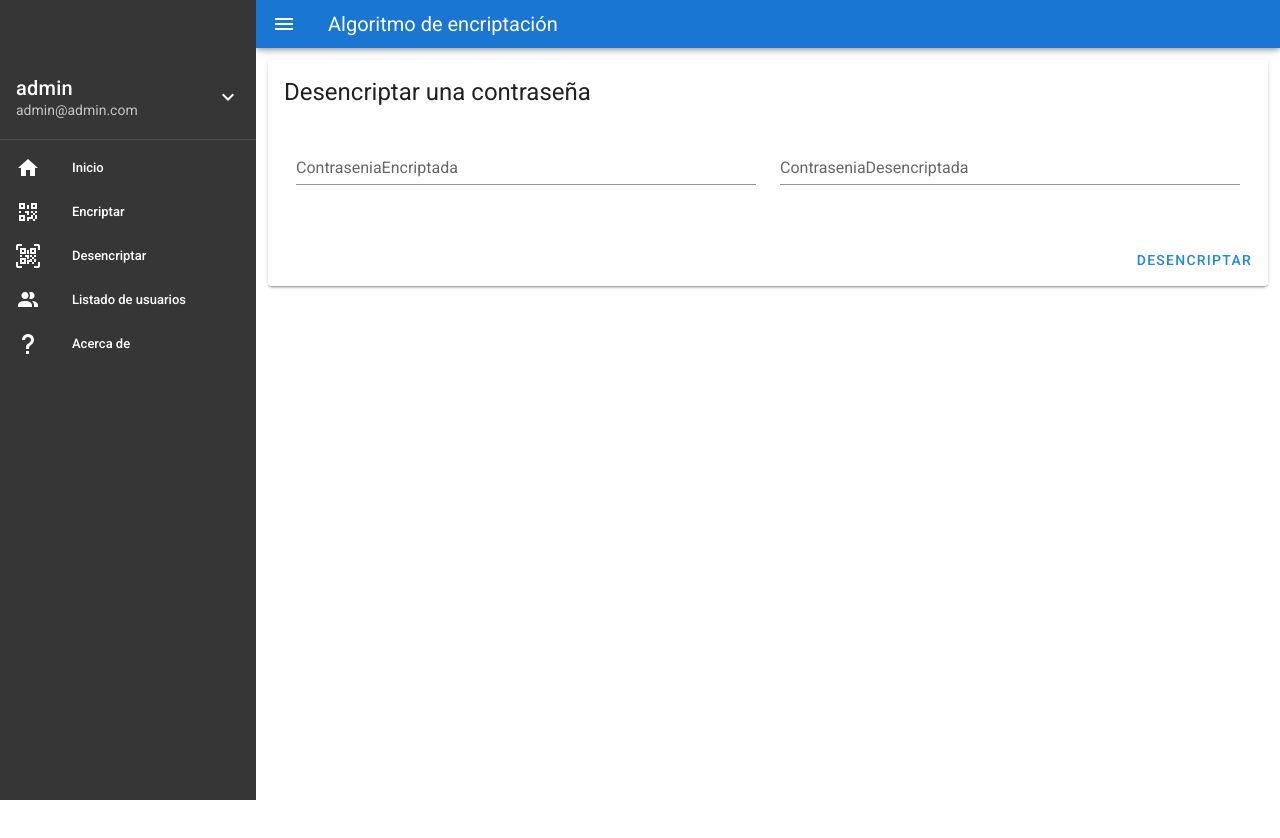
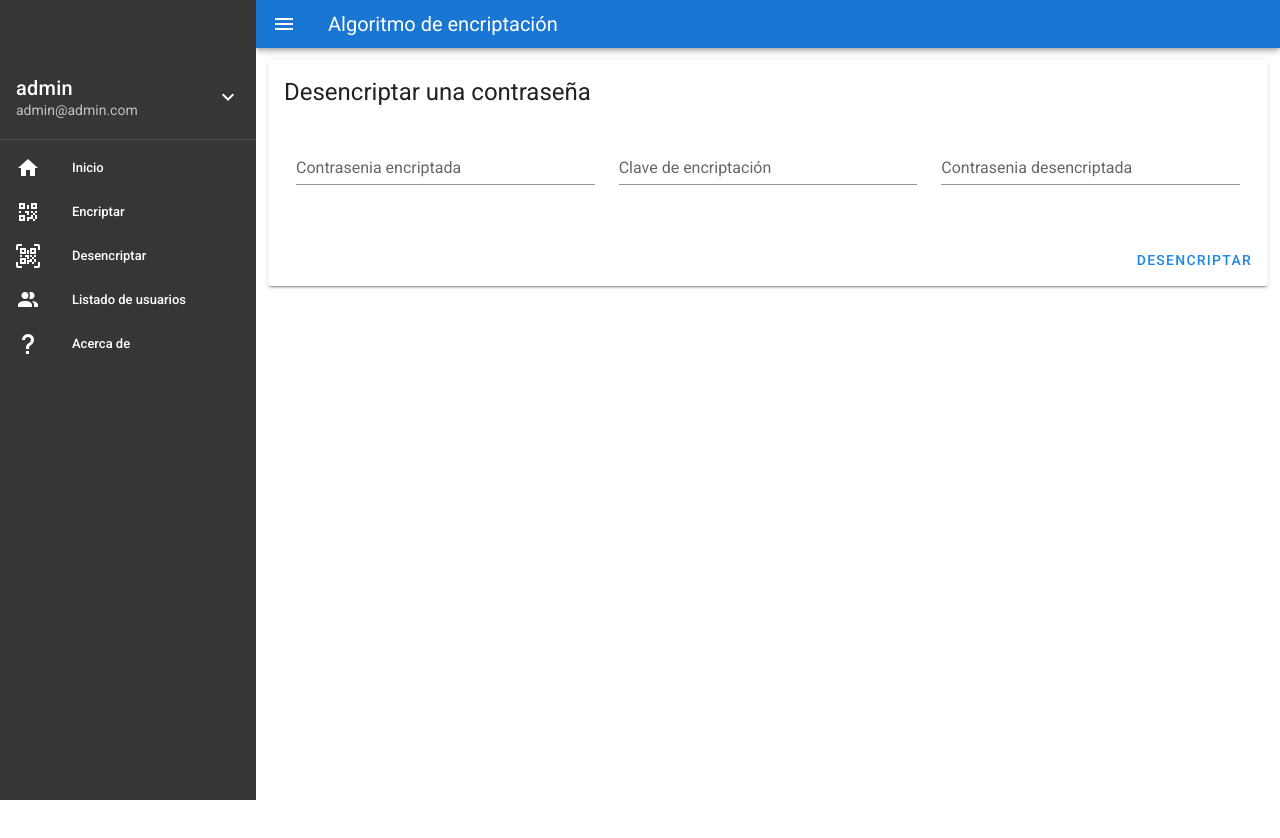
Before and after one commit to gguevarav/algoritmoEncriptacion, a Vue app in the folder app/: page /desencriptar in a window 1280 px wide. Shown: the top 838 px of the page. Built offline with nearby package versions, Linux system fonts and the light colour scheme.

Commit message:
Se modifica el backend con la implementaciónd el algoritmo AES, tanto encriptación como desecriptación. El frontend se modifica para que admita el envío de la llave secreta para el encriptado y desencriptado.

```diff
--- a/app/src/views/Desencriptar.vue
+++ b/app/src/views/Desencriptar.vue
@@ -44,23 +44,31 @@
             <v-row>
               <v-col
                 cols="12"
-                sm="6"
-                md="6">
+                sm="4"
+                md="4">
                 <v-text-field
                   v-model="DatosUsuario.ContraseniaEncriptada"
-                  label="ContraseniaEncriptada"
+                  label="Contrasenia encriptada"
                   :rules="[rules.required]">
                 </v-text-field>
               </v-col>
               <v-col
                 cols="12"
-                sm="6"
-                md="6">
+                sm="4"
+                md="4">
+                <v-text-field
+                  v-model="DatosUsuario.llaveEncriptacion"
+                  label="Clave de encriptación"
+                  :rules="[rules.required]">
+                </v-text-field>
+              </v-col>
+              <v-col
+                cols="12"
+                sm="4"
+                md="4">
                 <v-text-field
                   v-model="DatosUsuario.ContraseniaUsuario"
-                  label="ContraseniaDesencriptada"
-
-                    >
+                  label="Contrasenia desencriptada">
                 </v-text-field>
               </v-col>
             </v-row>
@@ -94,10 +102,12 @@ export default {
     DatosUsuario:{
       ContraseniaEncriptada: '',
       ContraseniaUsuario: '',
+      llaveEncriptacion: '',
     },
     datosVacios:{
       ContraseniaEncriptada: '',
       ContraseniaUsuario: '',
+      llaveEncriptacion: '',
     },
     contraseniaDesencriptada: [],
     rules: {
--- a/app/src/views/Encriptar.vue
+++ b/app/src/views/Encriptar.vue
@@ -44,21 +44,31 @@
             <v-row>
               <v-col
                 cols="12"
-                sm="6"
-                md="6">
+                sm="4"
+                md="4">
                 <v-text-field
                   v-model="DatosUsuario.NombreApellidoUsuario"
-                  label="NombreUsuario"
+                  label="Nombre del usuario"
                   :rules="[rules.required]">
                 </v-text-field>
               </v-col>
               <v-col
                 cols="12"
-                sm="6"
-                md="6">
+                sm="4"
+                md="4">
                 <v-text-field
                   v-model="DatosUsuario.ContraseniaUsuario"
                   label="Contraseña"
+                  :rules="[rules.required]">
+                </v-text-field>
+              </v-col>
+              <v-col
+                cols="12"
+                sm="4"
+                md="4">
+                <v-text-field
+                  v-model="DatosUsuario.llaveEncriptacion"
+                  label="Llave de encriptado"
                   :rules="[rules.required]">
                 </v-text-field>
               </v-col>
@@ -93,10 +103,12 @@ export default {
     DatosUsuario:{
       NombreApellidoUsuario: '',
       ContraseniaUsuario: '',
+      llaveEncriptacion: '',
     },
     datosVacios:{
       NombreApellidoUsuario: '',
       ContraseniaUsuario: '',
+      llaveEncriptacion: '',
     },
     rules: {
       required: value => !!value || 'Campo requerido.',
```
Also changed, not shown: 2 other files (tests, documents, lock files or other folders).
